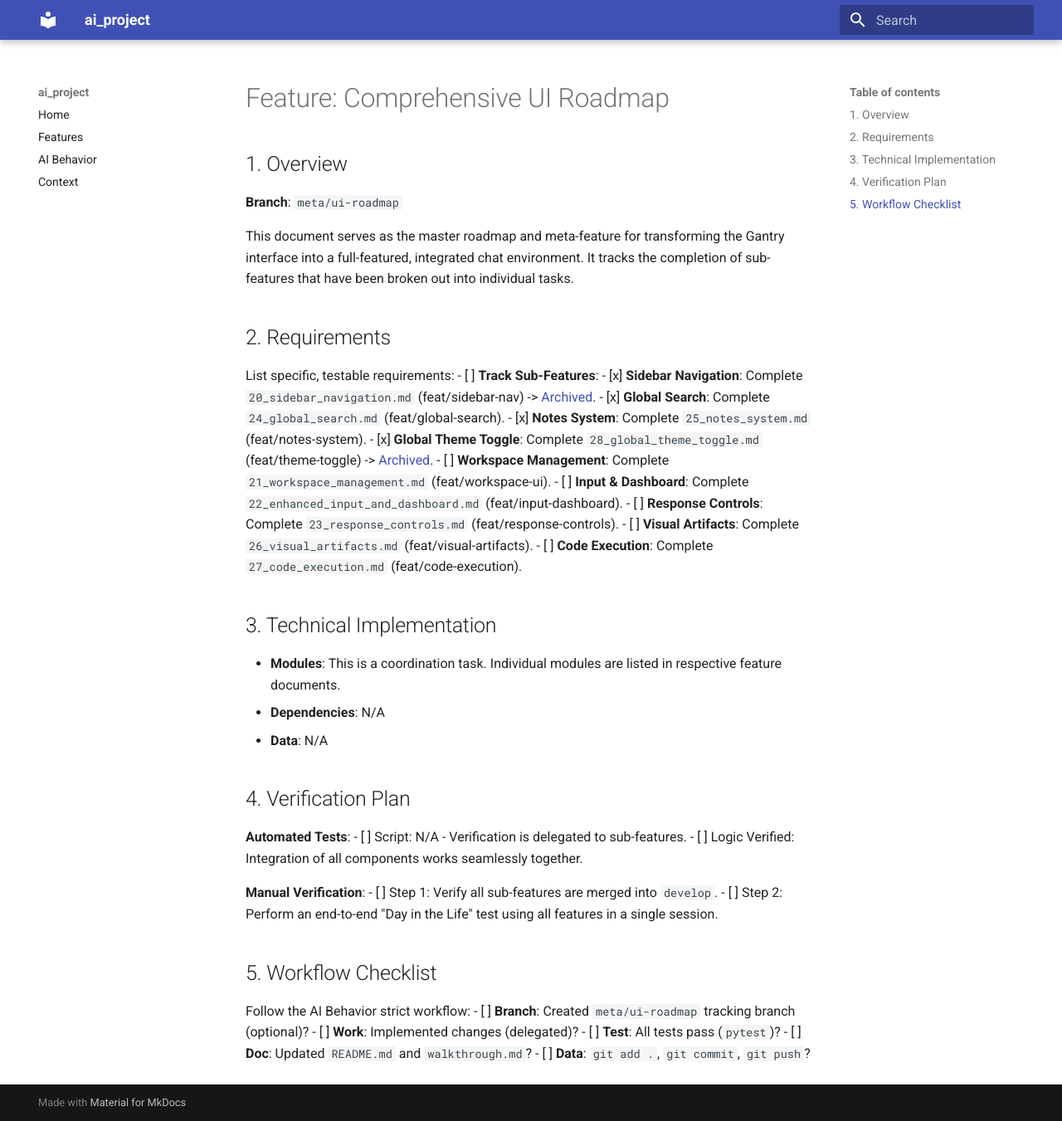
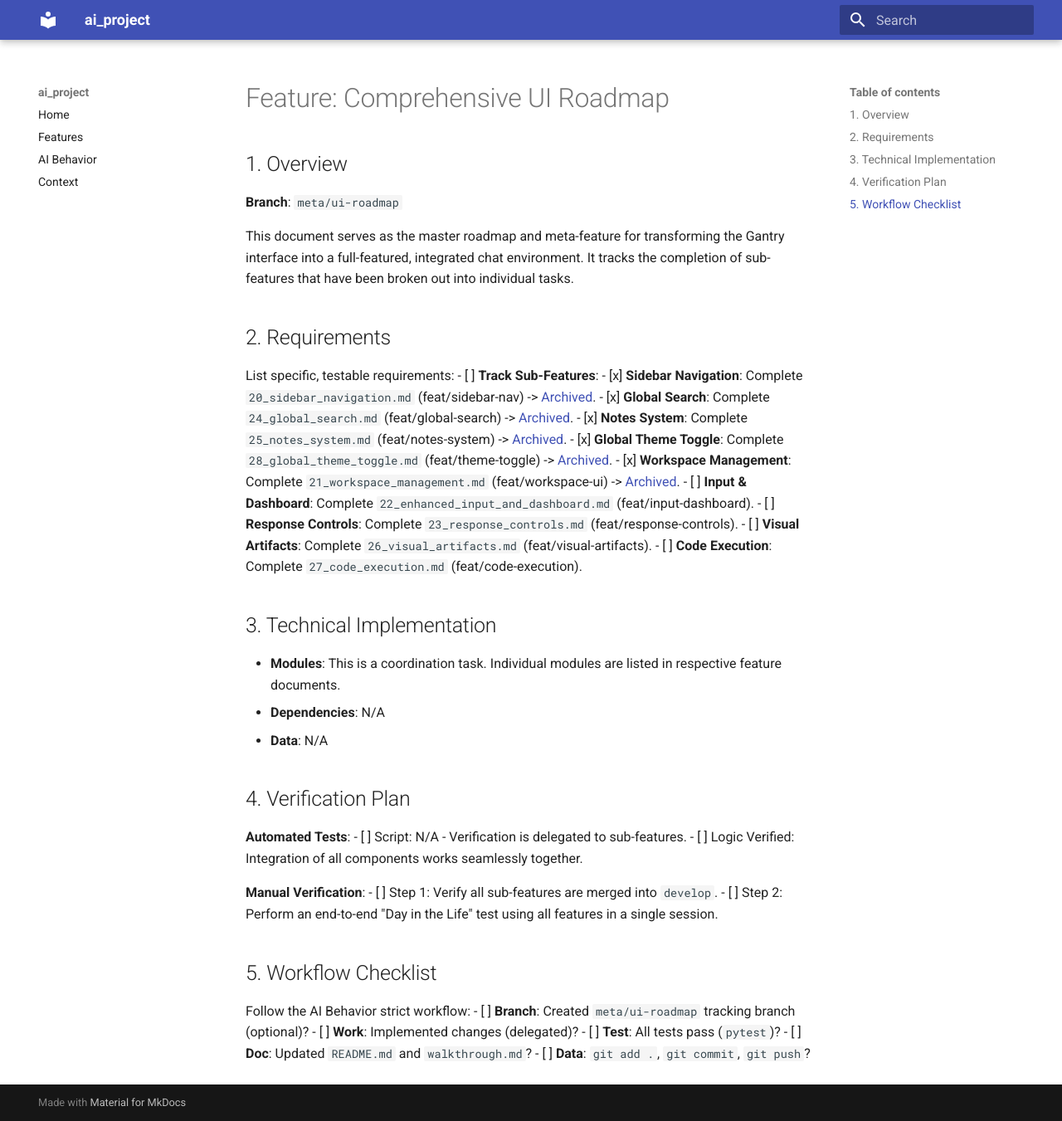
Before and after one commit to jlwestsr/nebulus, an MkDocs documentation site: the page built from docs/features/19_comprehensive_ui_roadmap.md, in a window 1280 px wide and 1351 px high. Shown: the whole window at 83% size. Built offline with MkDocs 1.6.1 and Material for MkDocs 9.7.7, drawn with Linux system fonts in a browser that asks for light colours.

Commit message:
chore: archive completed feature docs

```diff
--- a/docs/features/19_comprehensive_ui_roadmap.md
+++ b/docs/features/19_comprehensive_ui_roadmap.md
@@ -9,10 +9,10 @@ This document serves as the master roadmap and meta-feature for transforming the
 List specific, testable requirements:
 - [ ] **Track Sub-Features**:
     - [x] **Sidebar Navigation**: Complete `20_sidebar_navigation.md` (feat/sidebar-nav) -> [Archived](archive/20_sidebar_navigation.md).
-    - [x] **Global Search**: Complete `24_global_search.md` (feat/global-search).
-    - [x] **Notes System**: Complete `25_notes_system.md` (feat/notes-system).
+    - [x] **Global Search**: Complete `24_global_search.md` (feat/global-search) -> [Archived](archive/24_global_search.md).
+    - [x] **Notes System**: Complete `25_notes_system.md` (feat/notes-system) -> [Archived](archive/25_notes_system.md).
     - [x] **Global Theme Toggle**: Complete `28_global_theme_toggle.md` (feat/theme-toggle) -> [Archived](archive/28_global_theme_toggle.md).
-    - [ ] **Workspace Management**: Complete `21_workspace_management.md` (feat/workspace-ui).
+    - [x] **Workspace Management**: Complete `21_workspace_management.md` (feat/workspace-ui) -> [Archived](archive/21_workspace_management.md).
     - [ ] **Input & Dashboard**: Complete `22_enhanced_input_and_dashboard.md` (feat/input-dashboard).
     - [ ] **Response Controls**: Complete `23_response_controls.md` (feat/response-controls).
     - [ ] **Visual Artifacts**: Complete `26_visual_artifacts.md` (feat/visual-artifacts).
```
Also changed, not shown: docs/features/archive/21_workspace_management.md (renamed from docs/features/21_workspace_management.md), docs/features/archive/24_global_search.md (renamed from docs/features/24_global_search.md), docs/features/archive/25_notes_system.md (renamed from docs/features/25_notes_system.md).
